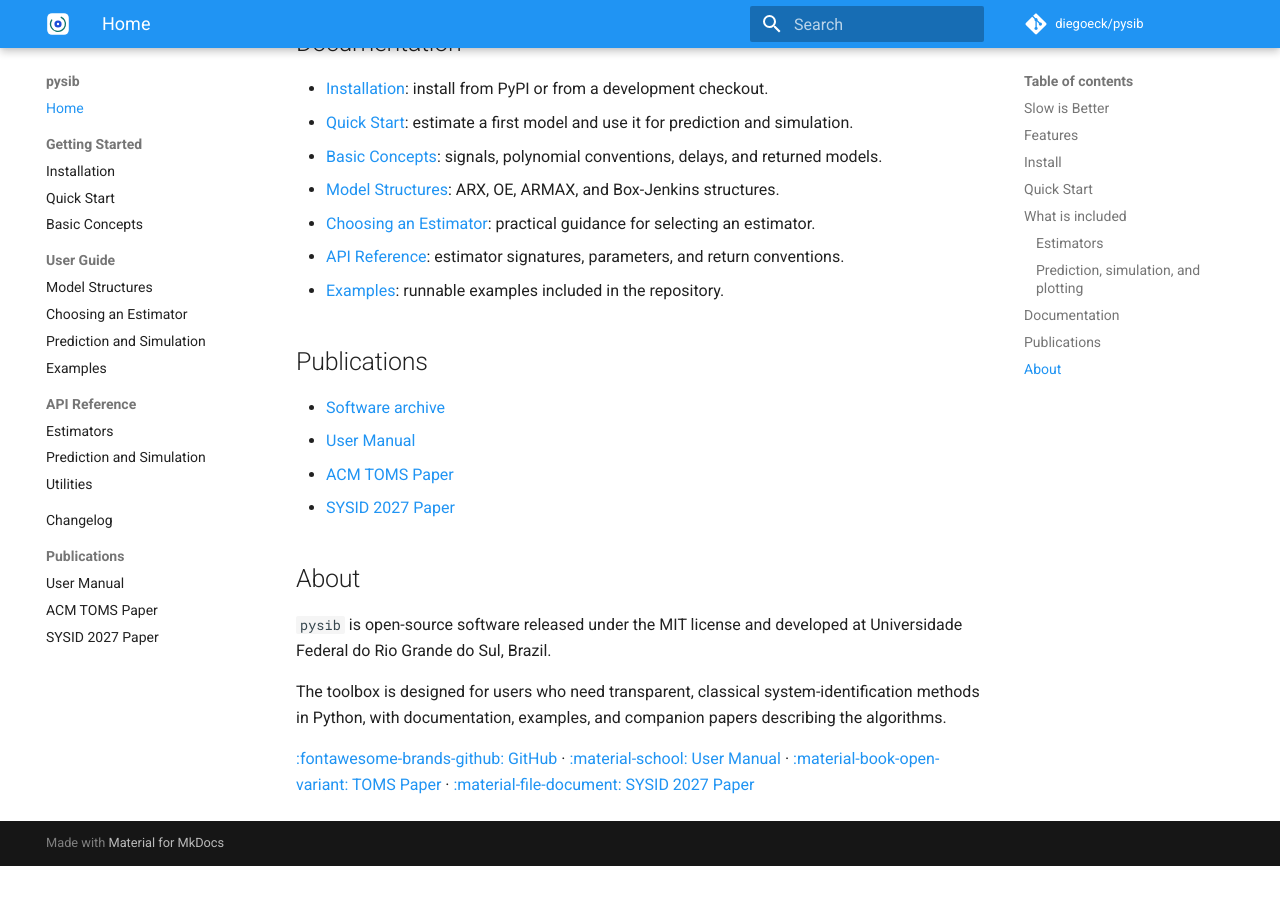
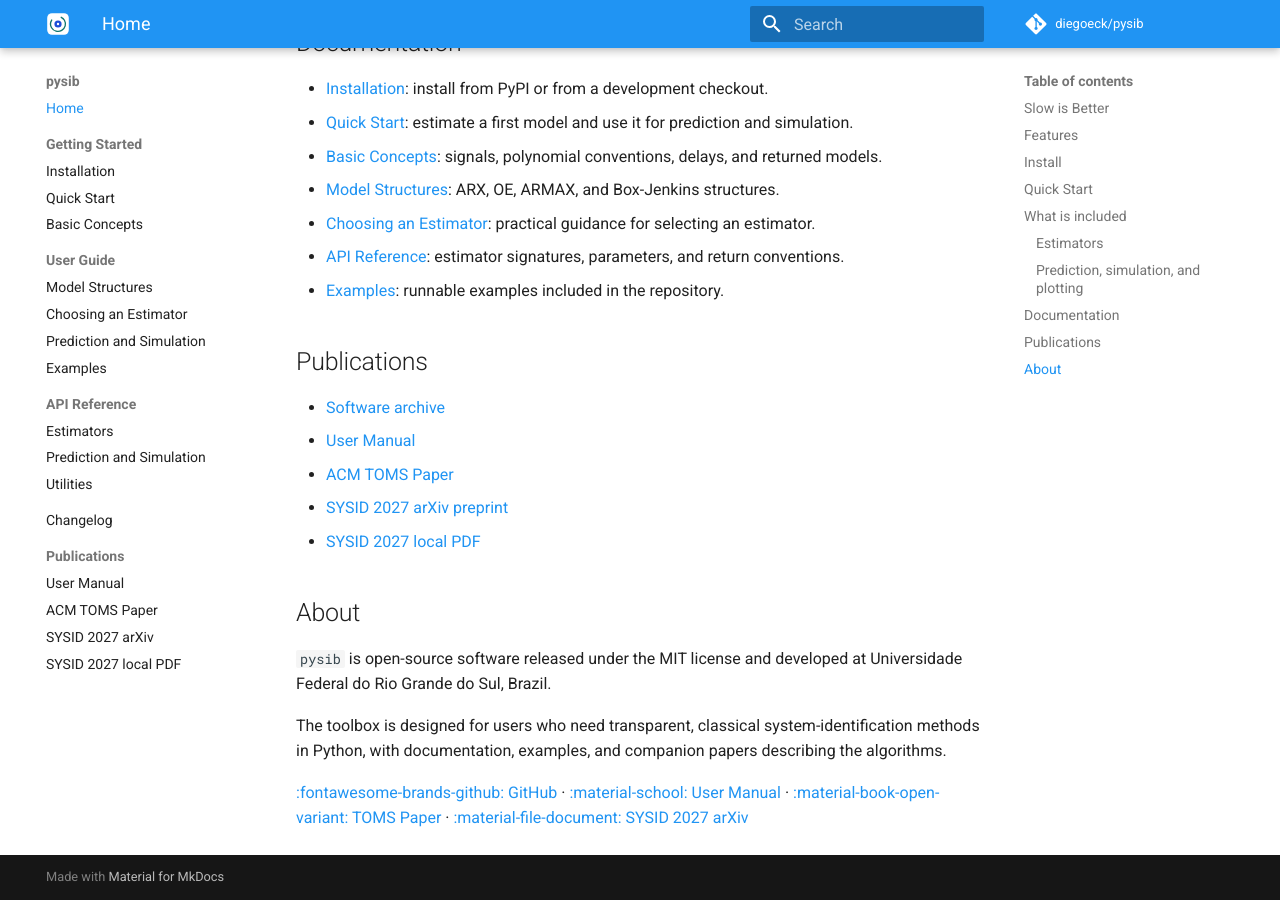
Before and after one commit to diegoeck/pysib, an MkDocs documentation site: the page built from docs/index.md, in a window 1280 px wide and 900 px high, scrolled down 2836 px. Built offline with MkDocs 1.6.1 and Material for MkDocs 9.7.7, drawn with Linux system fonts in a browser that asks for light colours; comment, search, counter and statistics services are not loaded; before the commit the page ends 3702 px from its top, so only the background shows below that.

Commit message:
Add SYSID arXiv link to docs

```diff
--- a/docs/index.md
+++ b/docs/index.md
@@ -96,7 +96,8 @@ All estimators return `(theta, model)`, where `theta` is the estimated parameter
 - [Software archive](https://doi.org/10.5281/zenodo.20572074)
 - [User Manual](manual/main.pdf)
 - [ACM TOMS Paper](paper-toms/main.pdf)
-- [SYSID 2027 Paper](paper-sysid-2027/main.pdf)
+- [SYSID 2027 arXiv preprint](https://arxiv.org/abs/2606.26376)
+- [SYSID 2027 local PDF](paper-sysid-2027/main.pdf)
 
 ## About
 
@@ -104,4 +105,4 @@ All estimators return `(theta, model)`, where `theta` is the estimated parameter
 
 The toolbox is designed for users who need transparent, classical system-identification methods in Python, with documentation, examples, and companion papers describing the algorithms.
 
-[:fontawesome-brands-github: GitHub](https://github.com/diegoeck/pysib) · [:material-school: User Manual](manual/main.pdf) · [:material-book-open-variant: TOMS Paper](paper-toms/main.pdf) · [:material-file-document: SYSID 2027 Paper](paper-sysid-2027/main.pdf)
+[:fontawesome-brands-github: GitHub](https://github.com/diegoeck/pysib) · [:material-school: User Manual](manual/main.pdf) · [:material-book-open-variant: TOMS Paper](paper-toms/main.pdf) · [:material-file-document: SYSID 2027 arXiv](https://arxiv.org/abs/2606.26376)
--- a/mkdocs.yml
+++ b/mkdocs.yml
@@ -36,7 +36,8 @@ nav:
   - Publications:
       - User Manual: manual/main.pdf
       - ACM TOMS Paper: paper-toms/main.pdf
-      - SYSID 2027 Paper: paper-sysid-2027/main.pdf
+      - SYSID 2027 arXiv: https://arxiv.org/abs/2606.26376
+      - SYSID 2027 local PDF: paper-sysid-2027/main.pdf
 
 markdown_extensions:
   - pymdownx.highlight:
```
